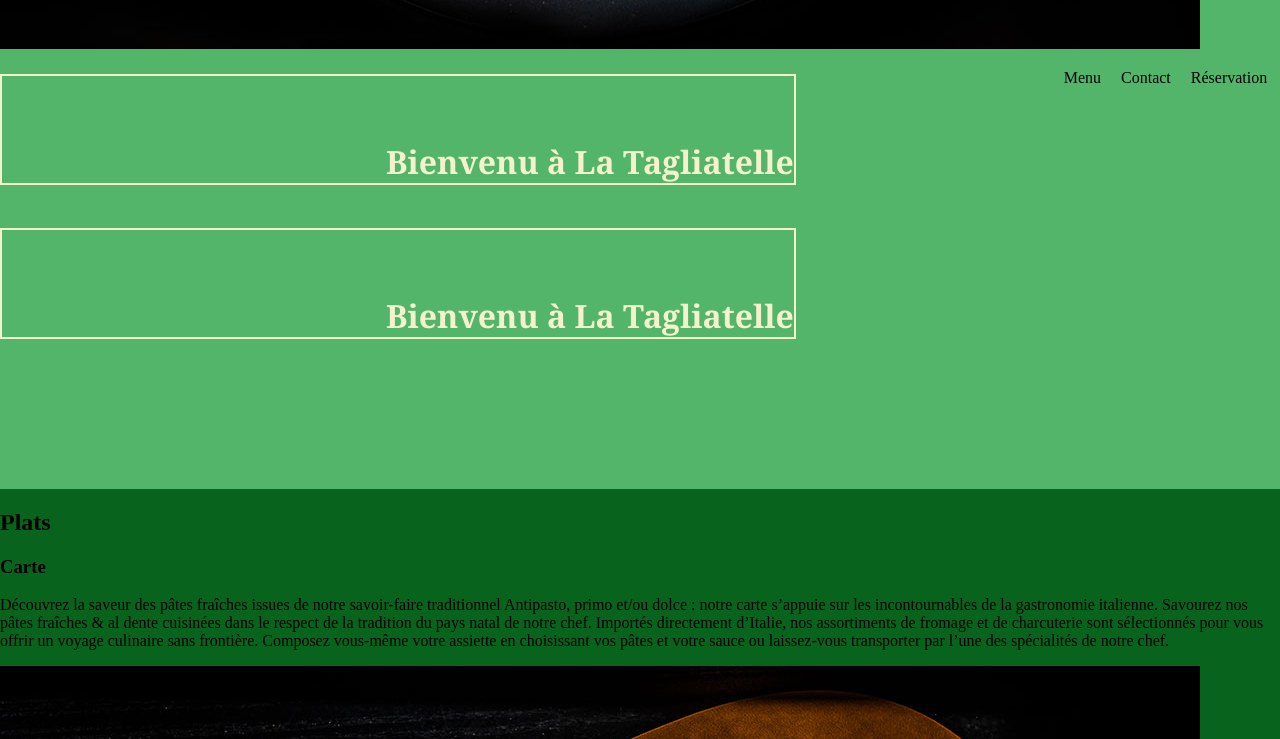
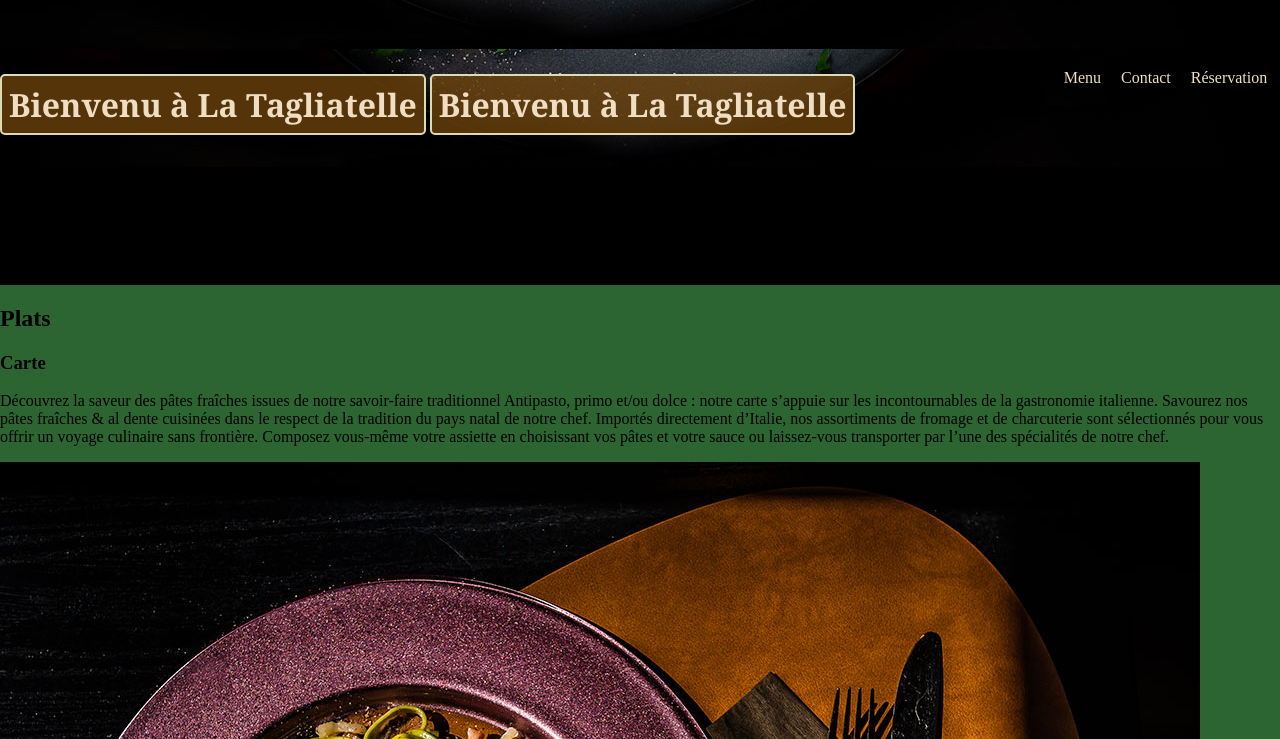
Before and after one commit to Orsula25/La-tagliatelle, a plain HTML site: page index.html in a window 1280 px wide. Shown: the part 821-1560 px from the top of the page. Drawn offline with Linux system fonts and the light colour scheme.

Commit message:
style modif

```diff
--- a/style.css
+++ b/style.css
@@ -1,24 +1,38 @@
 
 body {
-    margin: 0%;
-    background-color: rgb(8, 99, 28);
+    margin: 0;
+    background-color:rgb(44, 101, 50);
 }
 
 header{
 
-    background-color: rgb(83, 181, 105);
+    background-image:url(./images/galerie6-pasta-divina.jpg);
     padding-bottom: 10%;
+    background-repeat: no-repeat;
+    background-position: 50%;
+    background-color: black;
+
+
+
 }
 
 h1{
-    color: rgb(244, 242, 204);
+    color:rgb(239, 222, 195);
     display: inline-block;
-    padding-left: 30%;
-    padding-top: 5%;
     font-family:Cambria, Cochin, Georgia, Times, 'Times New Roman', serif;
-    border: 2px solid rgb(244, 242, 204);
+    background-color: rgba(110, 68, 12, 0.772) ;
+    border: 2px solid rgb(219, 219, 181);
+    padding: 7px;
+    border-radius: 5px;
+}
+h1:hover{
+    color: rgb(131, 188, 18);
 }
 
+div{
+    padding-left: 40%;
+    padding-top: 10%;
+}
 
 nav{
     float: right;
@@ -30,5 +44,10 @@ nav{
 li{
     display: inline;
     padding-top: 0%;
+    color:rgb(239, 222, 195);
 
 }
+
+li:hover{
+    color: rgb(194, 78, 20);
+}
```
